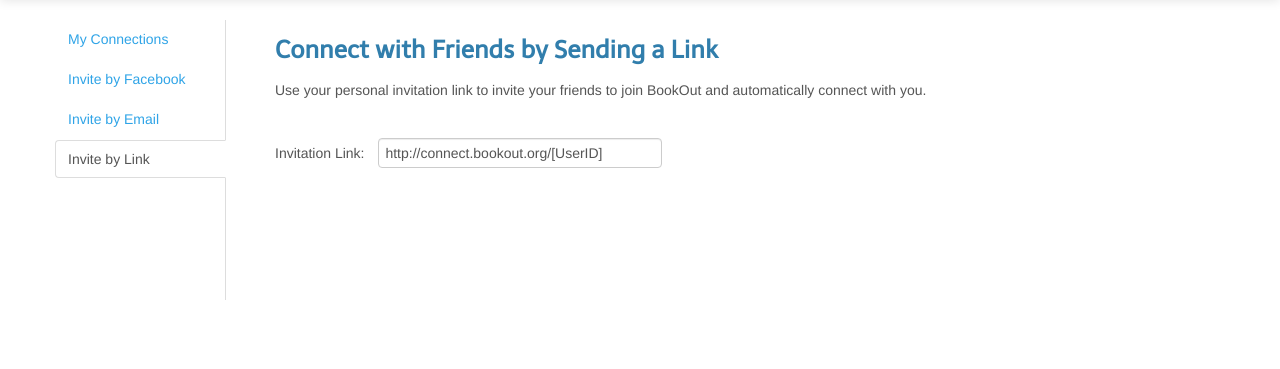
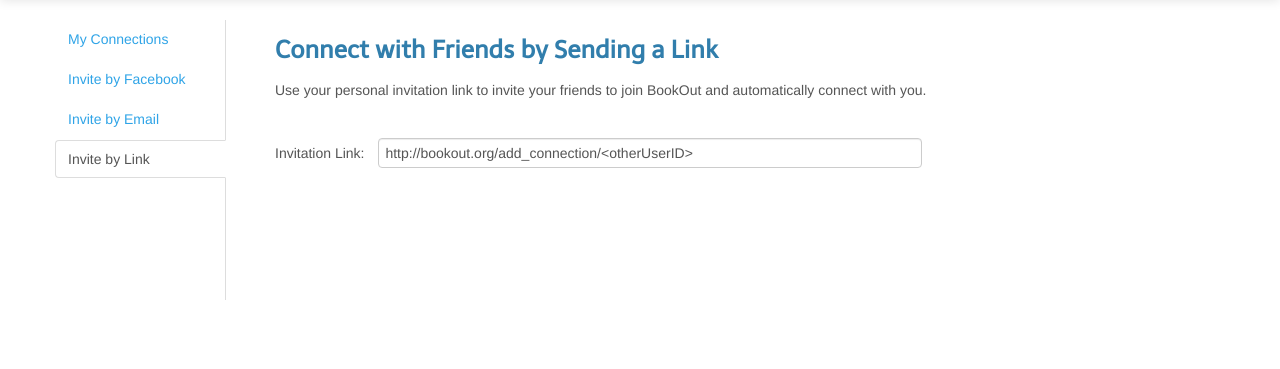
Before and after one commit to byu-osl/bookout, a Flask app: page /network in a window 1280 px wide, after a click on "Invite by Link". Shown: the part 51-420 px from the top of the page. Run offline with Flask 2, Linux system fonts and the light colour scheme.

Commit message:
Small UI Change
Made the invitation link field larger and updated the URL (although it's
not yet dynamic).

```diff
--- a/bookout/templates/network.html
+++ b/bookout/templates/network.html
@@ -70,7 +70,7 @@
           <br>
           <p>
             Invitation Link:
-            <input type="text" style="margin-left:10px;margin-top:8px" class="input-xlarge" id="input01" value="http://connect.bookout.org/[UserID]">
+            <input type="text" style="margin-left:10px;margin-top:8px" class="input-xxlarge" id="input01" value="http://bookout.org/add_connection/<otherUserID>">
           </p>
         </div>
       </div>
```
